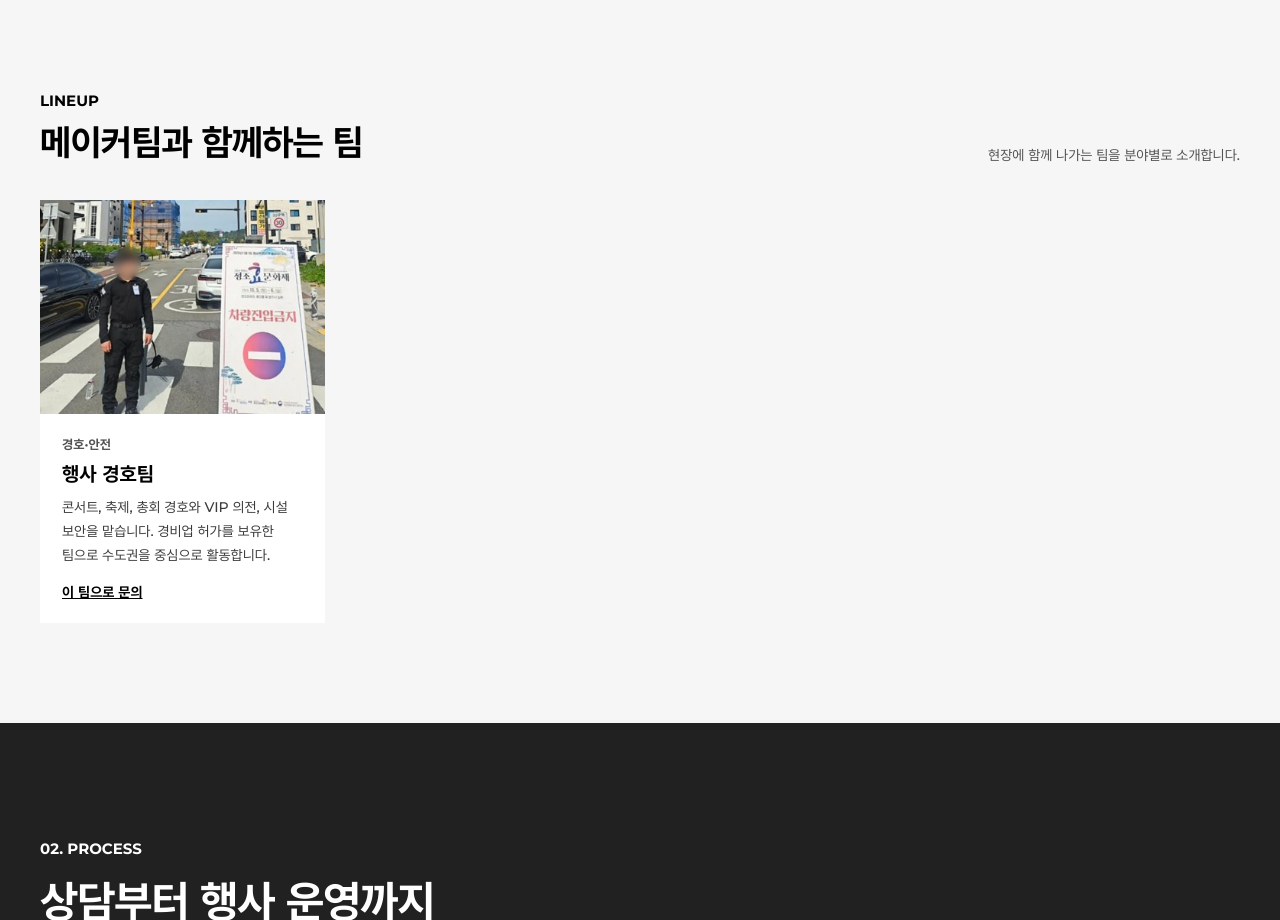
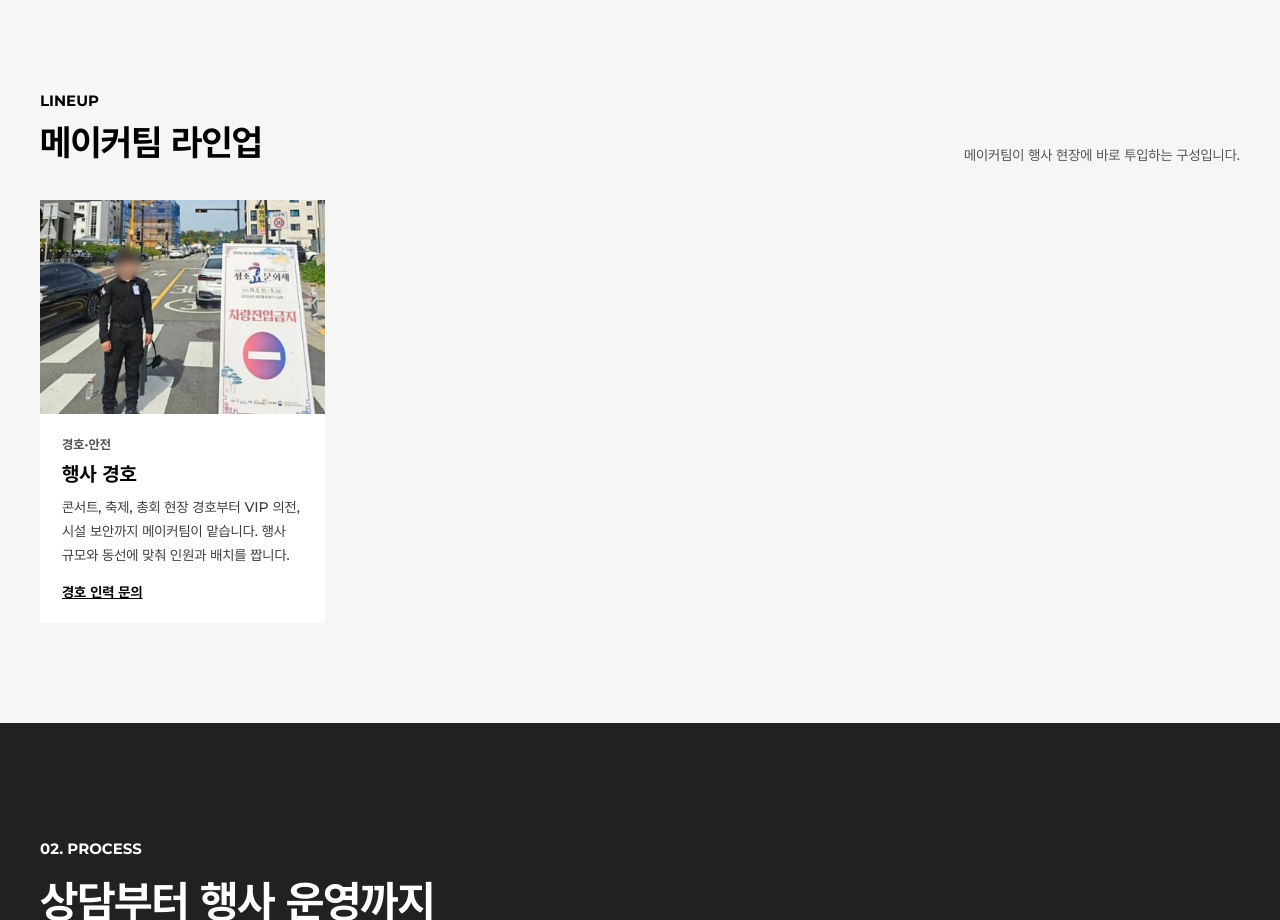
Before and after one commit to wemakea/makeateam-site, a plain HTML site: page index.html in a window 1280 px wide. Shown: the part 1600-2520 px from the top of the page. Drawn offline with Linux system fonts and the light colour scheme.

Commit message:
라인업 문구를 메이커팀이 직접 하는 표현으로 변경
Co-Authored-By: Claude Opus 5.5 <noreply@anthropic.com>
Claude-Session: https://claude.ai/code/session_01ELuTmervXiw5gyTfuVbWSC

```diff
--- a/index.html
+++ b/index.html
@@ -294,15 +294,14 @@ a:focus-visible,button:focus-visible{outline:2px solid #FEE500;outline-offset:2p
 </div>
 </section>
 
-<!-- 라인업: 실제 협력팀 동의가 들어오면 hidden 속성을 지우고 내용 교체 -->
 <section id="lineup" style="background: #f6f6f6">
 <div style="max-width: 1280px; margin: 0 auto; box-sizing: border-box; padding: clamp(64px, 8vw, 100px) clamp(16px, 4vw, 40px); display: flex; flex-direction: column; gap: 36px">
 <div style="display: flex; flex-wrap: wrap; align-items: flex-end; justify-content: space-between; gap: 16px">
-<div style="display: flex; flex-direction: column; gap: 10px"><div style="font-size: 15px; font-weight: 700">LINEUP</div><h2 style="margin: 0; font-size: clamp(26px, 3vw, 36px); font-weight: 700; letter-spacing: -0.02em">메이커팀과 함께하는 팀</h2></div>
-<div style="font-size: 14px; color: #525252">현장에 함께 나가는 팀을 분야별로 소개합니다.</div>
+<div style="display: flex; flex-direction: column; gap: 10px"><div style="font-size: 15px; font-weight: 700">LINEUP</div><h2 style="margin: 0; font-size: clamp(26px, 3vw, 36px); font-weight: 700; letter-spacing: -0.02em">메이커팀 라인업</h2></div>
+<div style="font-size: 14px; color: #525252">메이커팀이 행사 현장에 바로 투입하는 구성입니다.</div>
 </div>
 <div style="display: grid; grid-template-columns: repeat(auto-fill, minmax(250px, 1fr)); gap: 20px">
-<article style="background: #ffffff; display: flex; flex-direction: column"><img loading="lazy" src="assets/img/team-security.jpg" alt="축제 차량 통제 구역에 선 경호 요원" style="width: 100%; aspect-ratio: 4 / 3; object-fit: cover"><div style="padding: 22px; display: flex; flex-direction: column; gap: 10px"><div style="font-size: 13px; font-weight: 700; color: #525252">경호·안전</div><div style="font-size: 20px; font-weight: 700">행사 경호팀</div><div style="font-size: 14px; line-height: 1.7; color: #3b3b3b">콘서트, 축제, 총회 경호와 VIP 의전, 시설 보안을 맡습니다. 경비업 허가를 보유한 팀으로 수도권을 중심으로 활동합니다.</div><a href="#contact" style="margin-top: 6px; font-size: 14px; font-weight: 700">이 팀으로 문의</a></div></article>
+<article style="background: #ffffff; display: flex; flex-direction: column"><img loading="lazy" src="assets/img/team-security.jpg" alt="축제 차량 통제 구역에 선 메이커팀 경호 요원" style="width: 100%; aspect-ratio: 4 / 3; object-fit: cover"><div style="padding: 22px; display: flex; flex-direction: column; gap: 10px"><div style="font-size: 13px; font-weight: 700; color: #525252">경호·안전</div><div style="font-size: 20px; font-weight: 700">행사 경호</div><div style="font-size: 14px; line-height: 1.7; color: #3b3b3b">콘서트, 축제, 총회 현장 경호부터 VIP 의전, 시설 보안까지 메이커팀이 맡습니다. 행사 규모와 동선에 맞춰 인원과 배치를 짭니다.</div><a href="#contact" style="margin-top: 6px; font-size: 14px; font-weight: 700">경호 인력 문의</a></div></article>
 </div>
 </div>
 </section>
```
